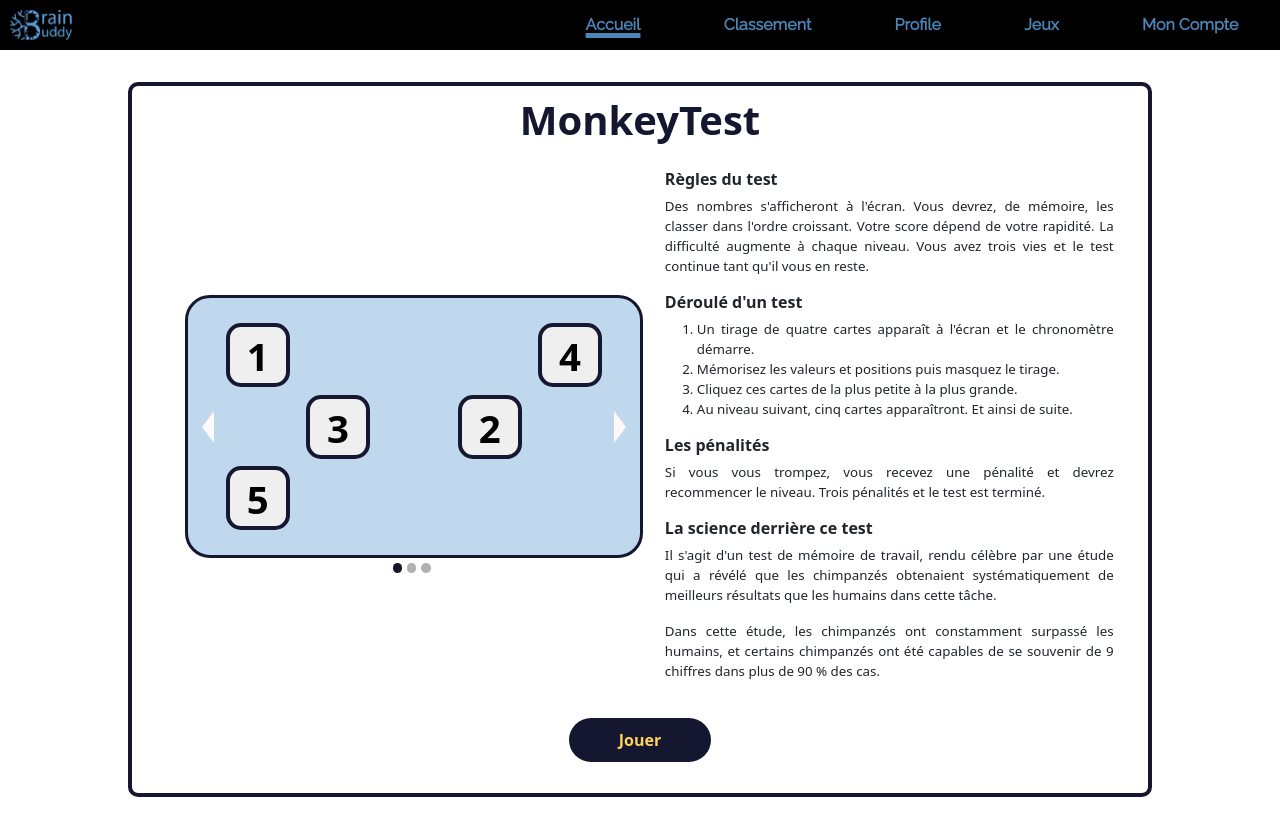
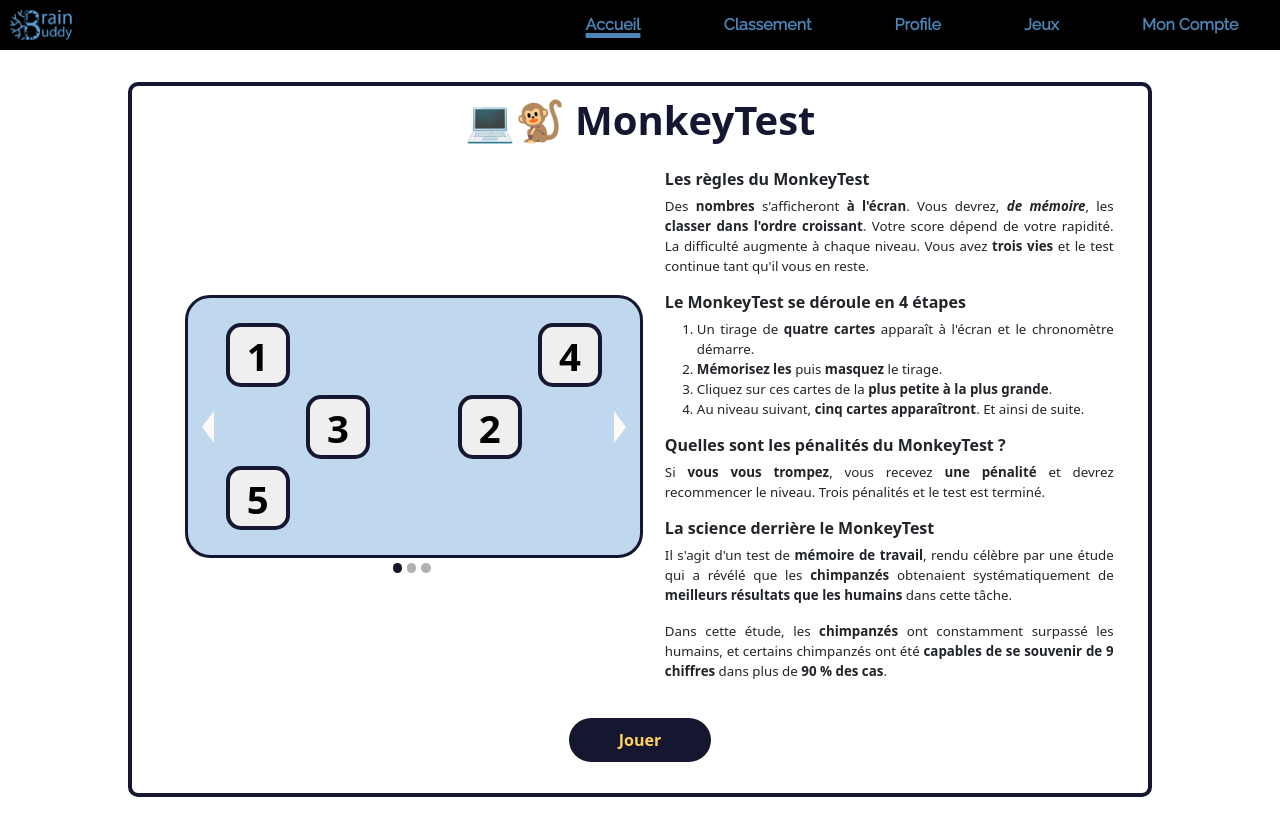
Before and after one commit to Xenus3/FrontEndBrainBuddy, an Angular app: page /monkeytest in a window 1280 px wide. Built offline with nearby package versions, Linux system fonts and the light colour scheme.

Commit message:
updated text with bolded information

```diff
--- a/src/app/components/monkey-test-tutoriel/monkey-test-tutoriel.component.html
+++ b/src/app/components/monkey-test-tutoriel/monkey-test-tutoriel.component.html
@@ -1,6 +1,6 @@
 <div class="monkey-test">
     <div class="content">
-        <h1>MonkeyTest</h1>
+        <h1>💻🐒 MonkeyTest</h1>
         <div class="tutoriel">
             <div id="main">
                 <div class="slider">
@@ -73,25 +73,25 @@
             </div>
             <div class="text">
                 <div class="paragraphs">
-                    <h2>Règles du test</h2>
+                    <h2>Les règles du MonkeyTest</h2>
                     <p>
-                       Des nombres s'afficheront à l'écran. Vous devrez, de mémoire, les classer dans l'ordre croissant. Votre score dépend de votre rapidité. La difficulté augmente à chaque niveau. Vous avez trois vies et le test continue tant qu'il vous en reste.
+                       Des <b>nombres</b> s'afficheront <b>à l'écran</b>. Vous devrez, <i><b>de mémoire</b></i>, les <b>classer dans l'ordre croissant</b>. Votre score dépend de votre rapidité. La difficulté augmente à chaque niveau. Vous avez <b>trois vies</b> et le test continue tant qu'il vous en reste.
                     </p>
-                    <h2>Déroulé d'un test</h2>
+                    <h2>Le MonkeyTest se déroule en 4 étapes</h2>
                     <ol>
-                        <li>Un tirage de quatre cartes apparaît à l'écran et le chronomètre démarre.</li>
-                        <li>Mémorisez les valeurs et positions puis masquez le tirage.</li>
-                        <li>Cliquez ces cartes de la plus petite à la plus grande.</li>
-                        <li>Au niveau suivant, cinq cartes apparaîtront. Et ainsi de suite.</li>
+                        <li>Un tirage de <b>quatre cartes</b> apparaît à l'écran et le chronomètre démarre.</li>
+                        <li><b>Mémorisez les</b> puis <b>masquez</b> le tirage.</li>
+                        <li>Cliquez sur ces cartes de la <b>plus petite à la plus grande</b>.</li>
+                        <li>Au niveau suivant, <b>cinq cartes apparaîtront</b>. Et ainsi de suite.</li>
                     </ol>
-                    <h2>Les pénalités</h2>
-                    <p>Si vous vous trompez, vous recevez une pénalité et devrez recommencer le niveau. Trois pénalités et le test est terminé.</p>
-                    <h2>La science derrière ce test</h2>
+                    <h2>Quelles sont les pénalités du MonkeyTest ?</h2>
+                    <p>Si <b>vous vous trompez</b>, vous recevez <b>une pénalité</b> et devrez recommencer le niveau. Trois pénalités et le test est terminé.</p>
+                    <h2>La science derrière le MonkeyTest</h2>
                     <p>
-                        Il s'agit d'un test de mémoire de travail, rendu célèbre par une étude qui a révélé que les chimpanzés obtenaient systématiquement de meilleurs résultats que les humains dans cette tâche.
+                        Il s'agit d'un test de <b>mémoire de travail</b>, rendu célèbre par une étude qui a révélé que les <b>chimpanzés</b> obtenaient systématiquement de <b>meilleurs résultats que les humains</b> dans cette tâche.
                     </p>
                     <p>
-                        Dans cette étude, les chimpanzés ont constamment surpassé les humains, et certains chimpanzés ont été capables de se souvenir de 9 chiffres dans plus de 90 % des cas.
+                        Dans cette étude, les <b>chimpanzés</b> ont constamment surpassé les humains, et certains chimpanzés ont été <b>capables de se souvenir de 9 chiffres</b> dans plus de <b>90 % des cas</b>.
                     </p>
                 </div>
             </div>
--- a/src/app/components/monkey-test-tutoriel/monkey-test-tutoriel.component.scss
+++ b/src/app/components/monkey-test-tutoriel/monkey-test-tutoriel.component.scss
@@ -73,6 +73,7 @@ p,li {
     border-top: 2vh solid transparent;
     border-right: 1vw solid #FFF8F8;
     border-bottom: 2vh solid transparent;
+    cursor: pointer;
 }
 
 #triangle-gauche:hover {
```
